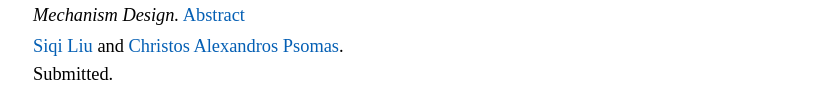
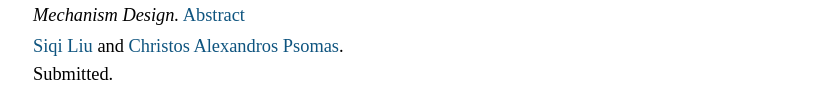
Before and after one commit to Siqi-L/Siqi-L.github.io, a plain HTML site: page index.html in a window 1280 px wide. Shown: the part 433-539 px from the top of the page, without its empty margins (207-1041 px from the left). Drawn offline with Linux system fonts and the light colour scheme.

Commit message:
change link color

```diff
--- a/index.html
+++ b/index.html
@@ -6,7 +6,7 @@
 <style type="text/css">
 	a{text-decoration:none;}
 	a:visited{color:#0E7F4D;}
-	a:link{color:#045FB4;}
+	a:link{color:#0E547F;}
 	a:hover{text-decoration:underline;}
 	p.ex
 	{height:auto;
```
